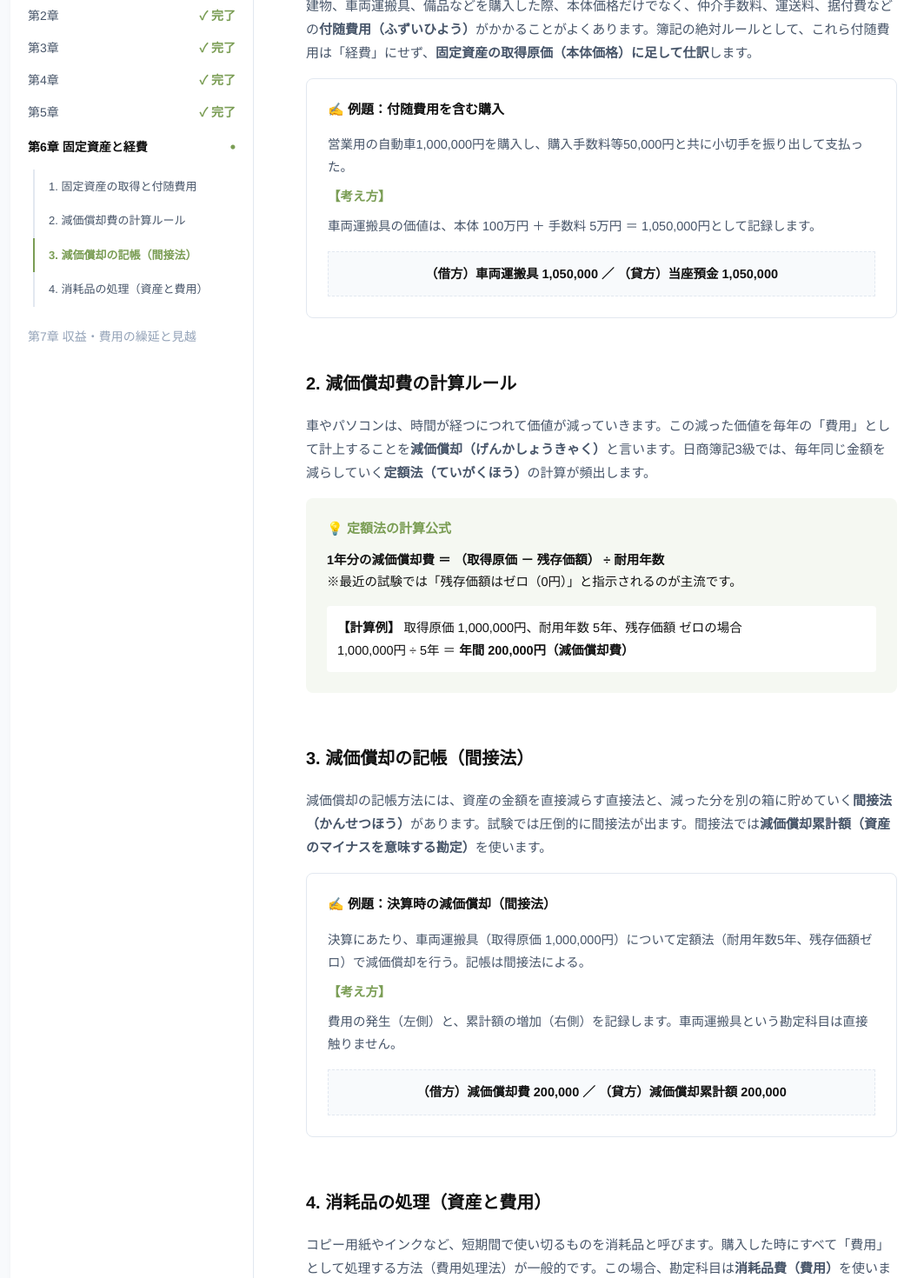
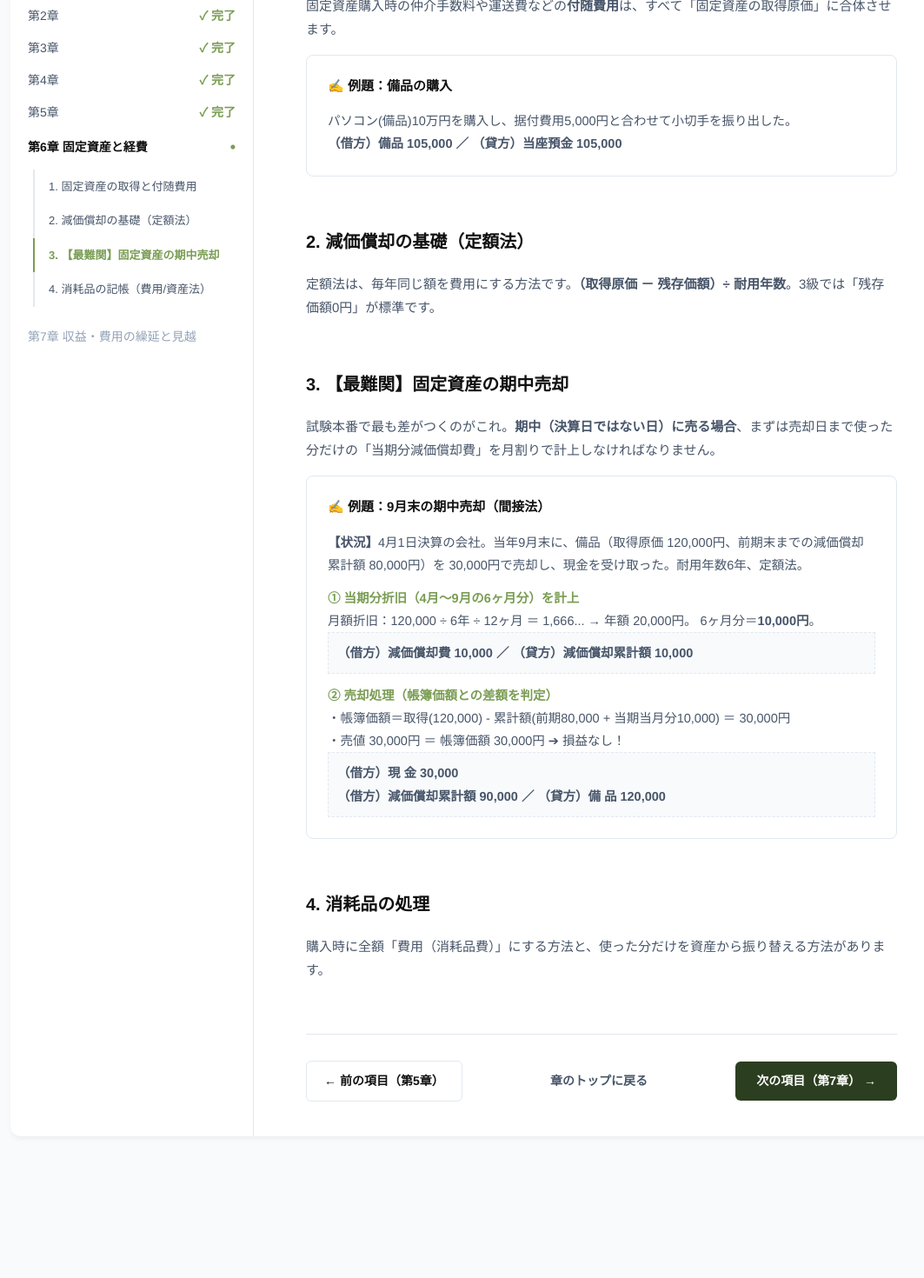
Before and after one commit to zrqZRQ77/japanese-web, a Next.js app: page /exams/boki3/guide/ch6 in a window 1280 px wide. Shown: the part 280-1750 px from the top of the page at 87% size, without its empty margins (28-1091 px from the left). After the commit the page ends 1627 px from the top, so only its background shows below. Built offline with nearby package versions, Linux system fonts and the light colour scheme.

Commit message:
Update page.js

```diff
--- a/app/exams/boki3/guide/ch6/page.js
+++ b/app/exams/boki3/guide/ch6/page.js
@@ -4,16 +4,15 @@ import React, { useState, useEffect } from 'react';
 import Link from 'next/link';
 import { useParams } from 'next/navigation';
 
-export default function ExamGuideChapterSix() {
+export default function ExamGuideChapterSixUpgrade() {
   const params = useParams();
   const examId = params.examId || 'boki3';
 
-  // 本章内部小节目录
   const menuItems = [
     { id: 'acquisition', label: '1. 固定資産の取得と付随費用' },
-    { id: 'depreciation_calc', label: '2. 減価償却費の計算ルール' },
-    { id: 'depreciation_journal', label: '3. 減価償却の記帳（間接法）' },
-    { id: 'supplies', label: '4. 消耗品の処理（資産と費用）' },
+    { id: 'depreciation_basic', label: '2. 減価償却の基礎（定額法）' },
+    { id: 'mid_term_sale', label: '3. 【最難関】固定資産の期中売却' },
+    { id: 'supplies', label: '4. 消耗品の記帳（費用/資産法）' },
   ];
 
   const [activeSection, setActiveSection] = useState('acquisition');
@@ -117,76 +116,55 @@ export default function ExamGuideChapterSix() {
             <section id="acquisition" style={{ marginBottom: '60px', scrollMarginTop: '120px' }}>
               <h1 style={{ fontSize: '24px', fontWeight: '800', color: colors.textDark, marginBottom: '24px' }}>1. 固定資産の取得と付随費用</h1>
               <p style={{ fontSize: '15px', lineHeight: '1.8', color: colors.textGray, marginBottom: '16px' }}>
-                建物、車両運搬具、備品などを購入した際、本体価格だけでなく、仲介手数料、運送料、据付費などの<strong>付随費用（ふずいひよう）</strong>がかかることがよくあります。簿記の絶対ルールとして、これら付随費用は「経費」にせず、<strong>固定資産の取得原価（本体価格）に足して仕訳</strong>します。
+                固定資産購入時の仲介手数料や運送費などの<strong>付随費用</strong>は、すべて「固定資産の取得原価」に合体させます。
               </p>
-
-              <div style={{ border: `1px solid ${colors.border}`, padding: '24px', borderRadius: '8px', marginBottom: '24px' }}>
-                <h4 style={{ margin: '0 0 16px 0', fontSize: '15px', fontWeight: '800', color: colors.textDark }}>✍️ 例題：付随費用を含む購入</h4>
+              <div style={{ border: `1px solid ${colors.border}`, padding: '24px', borderRadius: '8px' }}>
+                <h4 style={{ margin: '0 0 16px 0', fontSize: '15px', fontWeight: '800', color: colors.textDark }}>✍️ 例題：備品の購入</h4>
                 <div style={{ fontSize: '14.5px', color: colors.textGray, lineHeight: '1.8' }}>
-                  <p style={{ margin: '0 0 8px 0' }}>営業用の自動車1,000,000円を購入し、購入手数料等50,000円と共に小切手を振り出して支払った。</p>
-                  <p style={{ margin: '0 0 8px 0', color: colors.avocado, fontWeight: 'bold' }}>【考え方】</p>
-                  <p style={{ margin: '0 0 16px 0' }}>車両運搬具の価値は、本体 100万円 ＋ 手数料 5万円 ＝ 1,050,000円として記録します。</p>
-                  <div style={{ background: '#f8fafc', padding: '12px', border: `1px dashed ${colors.border}`, textAlign: 'center', fontWeight: 'bold', color: colors.textDark }}>
-                    （借方）車両運搬具 1,050,000 ／ （貸方）当座預金 1,050,000
-                  </div>
+                  <p>パソコン(備品)10万円を購入し、据付費用5,000円と合わせて小切手を振り出した。<br/>
+                  <strong>（借方）備品 105,000 ／ （貸方）当座預金 105,000</strong></p>
                 </div>
               </div>
             </section>
 
-            <section id="depreciation_calc" style={{ marginBottom: '60px', scrollMarginTop: '120px' }}>
-              <h2 style={{ fontSize: '20px', fontWeight: '800', color: colors.textDark, marginBottom: '20px' }}>2. 減価償却費の計算ルール</h2>
+            <section id="depreciation_basic" style={{ marginBottom: '60px', scrollMarginTop: '120px' }}>
+              <h2 style={{ fontSize: '20px', fontWeight: '800', color: colors.textDark, marginBottom: '20px' }}>2. 減価償却の基礎（定額法）</h2>
               <p style={{ fontSize: '15px', lineHeight: '1.8', color: colors.textGray, marginBottom: '16px' }}>
-                車やパソコンは、時間が経つにつれて価値が減っていきます。この減った価値を毎年の「費用」として計上することを<strong>減価償却（げんかしょうきゃく）</strong>と言います。日商簿記3級では、毎年同じ金額を減らしていく<strong>定額法（ていがくほう）</strong>の計算が頻出します。
+                定額法は、毎年同じ額を費用にする方法です。<strong>（取得原価 － 残存価額）÷ 耐用年数</strong>。3級では「残存価額0円」が標準です。
               </p>
-
-              <div style={{ background: colors.avocadoLight, padding: '24px', borderRadius: '8px', marginBottom: '24px' }}>
-                <h4 style={{ margin: '0 0 12px 0', fontSize: '15px', fontWeight: '800', color: colors.avocado }}>💡 定額法の計算公式</h4>
-                <p style={{ margin: '0 0 16px 0', fontSize: '14.5px', color: colors.textDark, lineHeight: '1.7' }}>
-                  <strong>1年分の減価償却費 ＝ （取得原価 － 残存価額） ÷ 耐用年数</strong><br/>
-                  ※最近の試験では「残存価額はゼロ（0円）」と指示されるのが主流です。
-                </p>
-                <div style={{ fontSize: '14.5px', color: colors.textDark, lineHeight: '1.8', background: '#ffffff', padding: '12px', borderRadius: '4px' }}>
-                  <strong>【計算例】</strong> 取得原価 1,000,000円、耐用年数 5年、残存価額 ゼロの場合<br/>
-                  1,000,000円 ÷ 5年 ＝ <strong>年間 200,000円（減価償却費）</strong>
-                </div>
-              </div>
             </section>
 
-            <section id="depreciation_journal" style={{ marginBottom: '60px', scrollMarginTop: '120px' }}>
-              <h2 style={{ fontSize: '20px', fontWeight: '800', color: colors.textDark, marginBottom: '20px' }}>3. 減価償却の記帳（間接法）</h2>
+            <section id="mid_term_sale" style={{ marginBottom: '60px', scrollMarginTop: '120px' }}>
+              <h2 style={{ fontSize: '20px', fontWeight: '800', color: colors.textDark, marginBottom: '20px' }}>3. 【最難関】固定資産の期中売却</h2>
               <p style={{ fontSize: '15px', lineHeight: '1.8', color: colors.textGray, marginBottom: '16px' }}>
-                減価償却の記帳方法には、資産の金額を直接減らす直接法と、減った分を別の箱に貯めていく<strong>間接法（かんせつほう）</strong>があります。試験では圧倒的に間接法が出ます。間接法では<strong>減価償却累計額（資産のマイナスを意味する勘定）</strong>を使います。
+                試験本番で最も差がつくのがこれ。<strong>期中（決算日ではない日）に売る場合</strong>、まずは売却日まで使った分だけの「当期分減価償却費」を月割りで計上しなければなりません。
               </p>
 
               <div style={{ border: `1px solid ${colors.border}`, padding: '24px', borderRadius: '8px', marginBottom: '24px' }}>
-                <h4 style={{ margin: '0 0 16px 0', fontSize: '15px', fontWeight: '800', color: colors.textDark }}>✍️ 例題：決算時の減価償却（間接法）</h4>
+                <h4 style={{ margin: '0 0 16px 0', fontSize: '15px', fontWeight: '800', color: colors.textDark }}>✍️ 例題：9月末の期中売却（間接法）</h4>
                 <div style={{ fontSize: '14.5px', color: colors.textGray, lineHeight: '1.8' }}>
-                  <p style={{ margin: '0 0 8px 0' }}>決算にあたり、車両運搬具（取得原価 1,000,000円）について定額法（耐用年数5年、残存価額ゼロ）で減価償却を行う。記帳は間接法による。</p>
-                  <p style={{ margin: '0 0 8px 0', color: colors.avocado, fontWeight: 'bold' }}>【考え方】</p>
-                  <p style={{ margin: '0 0 16px 0' }}>費用の発生（左側）と、累計額の増加（右側）を記録します。車両運搬具という勘定科目は直接触りません。</p>
-                  <div style={{ background: '#f8fafc', padding: '12px', border: `1px dashed ${colors.border}`, textAlign: 'center', fontWeight: 'bold', color: colors.textDark }}>
-                    （借方）減価償却費 200,000 ／ （貸方）減価償却累計額 200,000
+                  <p><strong>【状況】</strong>4月1日決算の会社。当年9月末に、備品（取得原価 120,000円、前期末までの減価償却累計額 80,000円）を 30,000円で売却し、現金を受け取った。耐用年数6年、定額法。</p>
+
+                  <p style={{ color: colors.avocado, fontWeight: 'bold', marginTop: '12px' }}>① 当期分折旧（4月〜9月の6ヶ月分）を計上</p>
+                  <p>月額折旧：120,000 ÷ 6年 ÷ 12ヶ月 ＝ 1,666... → 年額 20,000円。 6ヶ月分＝<strong>10,000円</strong>。</p>
+                  <div style={{ background: '#f8fafc', padding: '10px', border: `1px dashed ${colors.border}`, fontWeight: 'bold' }}>
+                    （借方）減価償却費 10,000 ／ （貸方）減価償却累計額 10,000
+                  </div>
+
+                  <p style={{ color: colors.avocado, fontWeight: 'bold', marginTop: '12px' }}>② 売却処理（帳簿価額との差額を判定）</p>
+                  <p>・帳簿価額＝取得(120,000) - 累計額(前期80,000 + 当期当月分10,000) ＝ 30,000円<br/>
+                     ・売値 30,000円 ＝ 帳簿価額 30,000円 ➔ 損益なし！</p>
+                  <div style={{ background: '#f8fafc', padding: '10px', border: `1px dashed ${colors.border}`, fontWeight: 'bold' }}>
+                    （借方）現 金 30,000<br/>
+                    （借方）減価償却累計額 90,000 ／ （貸方）備 品 120,000
                   </div>
                 </div>
               </div>
             </section>
 
             <section id="supplies" style={{ marginBottom: '60px', scrollMarginTop: '120px' }}>
-              <h2 style={{ fontSize: '20px', fontWeight: '800', color: colors.textDark, marginBottom: '20px' }}>4. 消耗品の処理（資産と費用）</h2>
-              <p style={{ fontSize: '15px', lineHeight: '1.8', color: colors.textGray, marginBottom: '16px' }}>
-                コピー用紙やインクなど、短期間で使い切るものを消耗品と呼びます。購入した時にすべて「費用」として処理する方法（費用処理法）が一般的です。この場合、勘定科目は<strong>消耗品費（費用）</strong>を使います。
-              </p>
-
-              <div style={{ border: `1px solid ${colors.border}`, padding: '24px', borderRadius: '8px', marginBottom: '24px' }}>
-                <h4 style={{ margin: '0 0 16px 0', fontSize: '15px', fontWeight: '800', color: colors.textDark }}>✍️ 例題：消耗品の購入</h4>
-                <div style={{ fontSize: '14.5px', color: colors.textGray, lineHeight: '1.8' }}>
-                  <p style={{ margin: '0 0 8px 0' }}>コピー用紙とトナー代として、10,000円を現金で支払った。購入時に全額を費用として処理する。</p>
-                  <div style={{ background: '#f8fafc', padding: '12px', border: `1px dashed ${colors.border}`, textAlign: 'center', fontWeight: 'bold', color: colors.textDark }}>
-                    （借方）消耗品費 10,000 ／ （貸方）現金 10,000
-                  </div>
-                  <p style={{ margin: '16px 0 0 0', fontSize: '13px', color: '#b93a26' }}>※もし問題文で「資産として処理する」と指定された場合は、借方を「消耗品（資産）」とします。</p>
-                </div>
-              </div>
+              <h2 style={{ fontSize: '20px', fontWeight: '800', color: colors.textDark, marginBottom: '20px' }}>4. 消耗品の処理</h2>
+              <p style={{ fontSize: '15px', lineHeight: '1.8', color: colors.textGray }}>購入時に全額「費用（消耗品費）」にする方法と、使った分だけを資産から振り替える方法があります。</p>
             </section>
 
             <div style={{ borderTop: `1px solid ${colors.border}`, paddingTop: '30px', display: 'flex', justifyContent: 'space-between', alignItems: 'center' }}>
@@ -196,7 +174,7 @@ export default function ExamGuideChapterSix() {
                 </button>
               </Link>
               <Link href={`/exams/${examId}/guide`} style={{ textDecoration: 'none', color: colors.textGray, fontSize: '14px', fontWeight: '600' }}>章のトップに戻る</Link>
-              <Link href={`/exams/${examId}/guide/ch7`} style={{ textDecoration: 'none' }}>
+              <Link href={`/exams/${examId}/guide/ch7`}>
                 <button style={{ backgroundColor: colors.darkButton, color: '#ffffff', border: 'none', padding: '12px 24px', borderRadius: '6px', fontSize: '14px', fontWeight: '600', cursor: 'pointer', display: 'flex', alignItems: 'center', gap: '8px' }}>
                   次の項目（第7章） →
                 </button>
```
